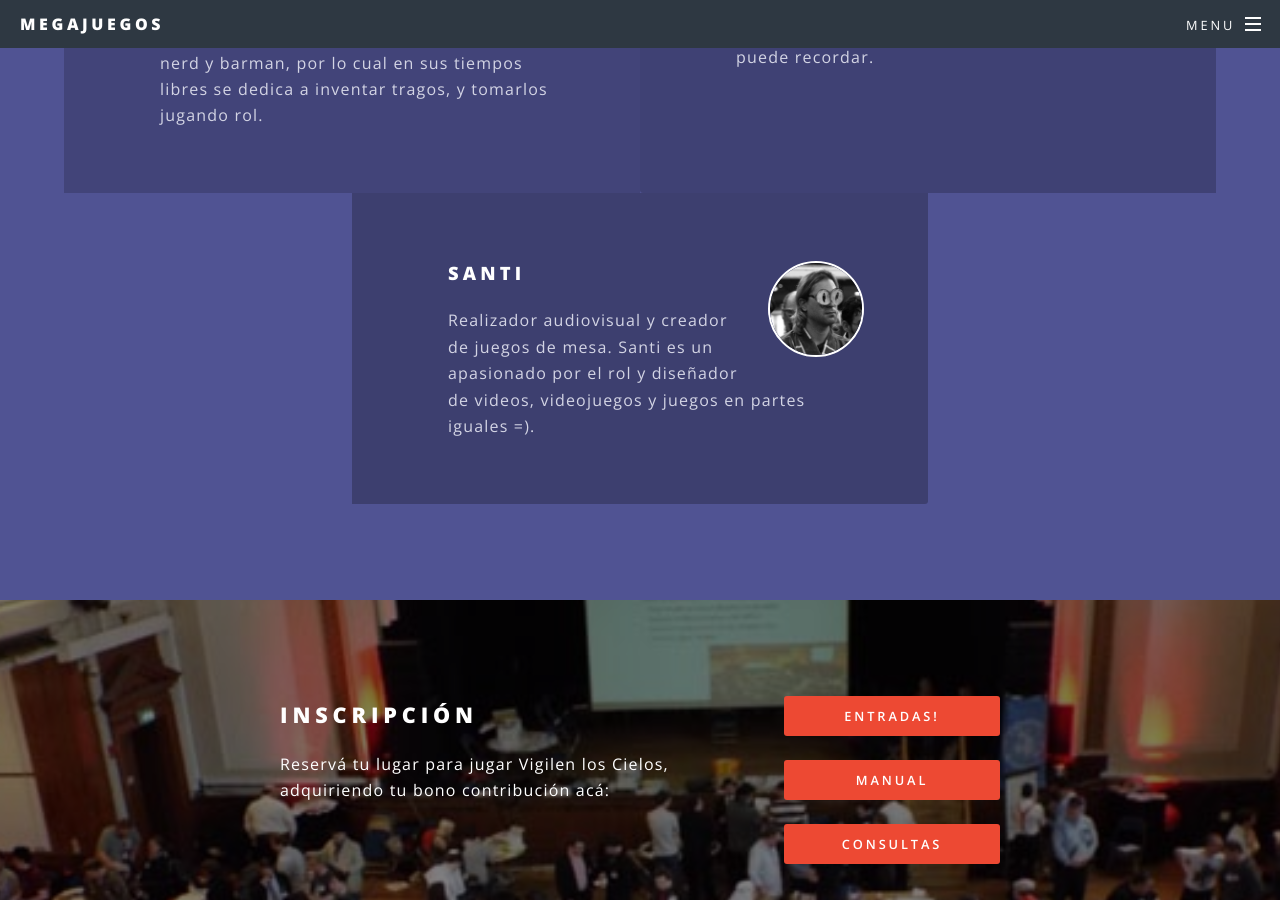
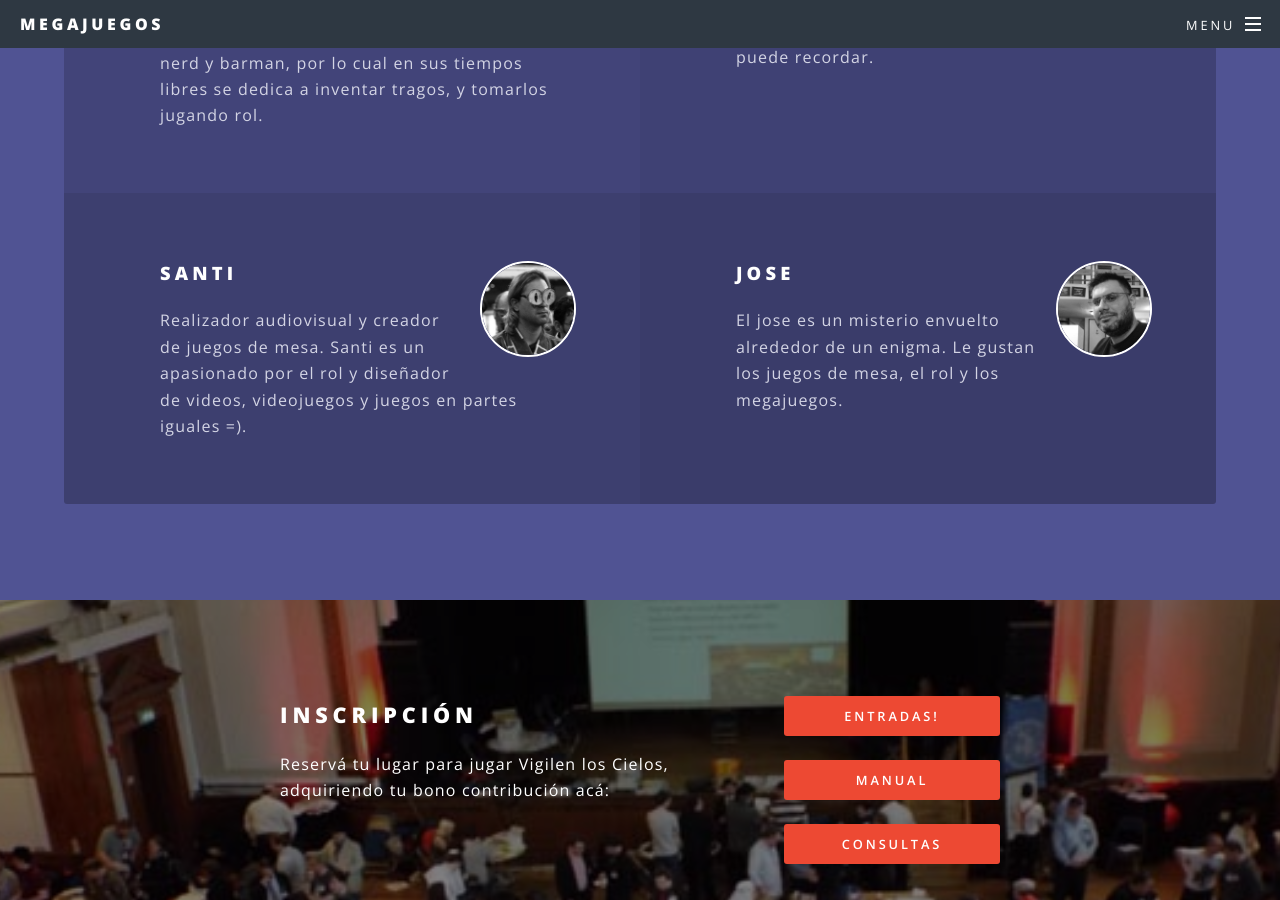
Before and after one commit to megajuegos/megajuegos.github.io, a Jekyll site: the page built from index.html, in a window 1280 px wide and 900 px high, scrolled down 5782 px. Built offline with Jekyll 4.4.1, drawn with Linux system fonts in a browser that asks for light colours.

Commit message:
No se olviden del jose

```diff
--- a/index.html
+++ b/index.html
@@ -206,6 +206,15 @@ layout: landing
 										Realizador audiovisual y creador de juegos de mesa. Santi es un apasionado por el rol y diseñador de videos, videojuegos y juegos en partes iguales =).
 									</p>
 								</li>
+								<li class="">
+									<img class="headshot" src="images/equipo/jose.jpg" alt="jose" />
+									<h3>
+										Jose
+									</h3>
+									<p>
+										El jose es un misterio envuelto alrededor de un enigma. Le gustan los juegos de mesa, el rol y los megajuegos.
+									</p>
+								</li>
 							</ul>
 						</div>
 					</section>
```
Also changed, not shown: images/equipo/jose.jpg (added).
